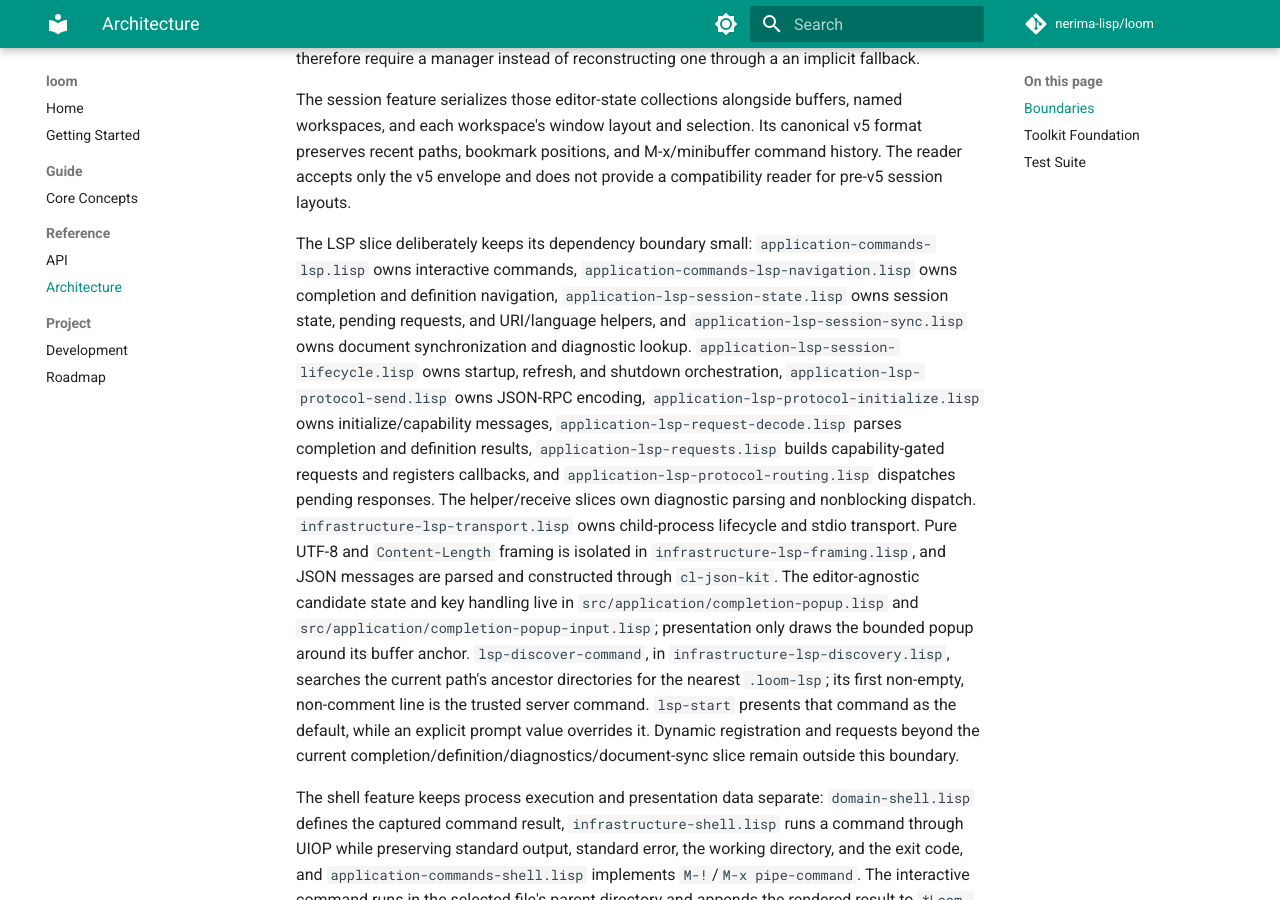
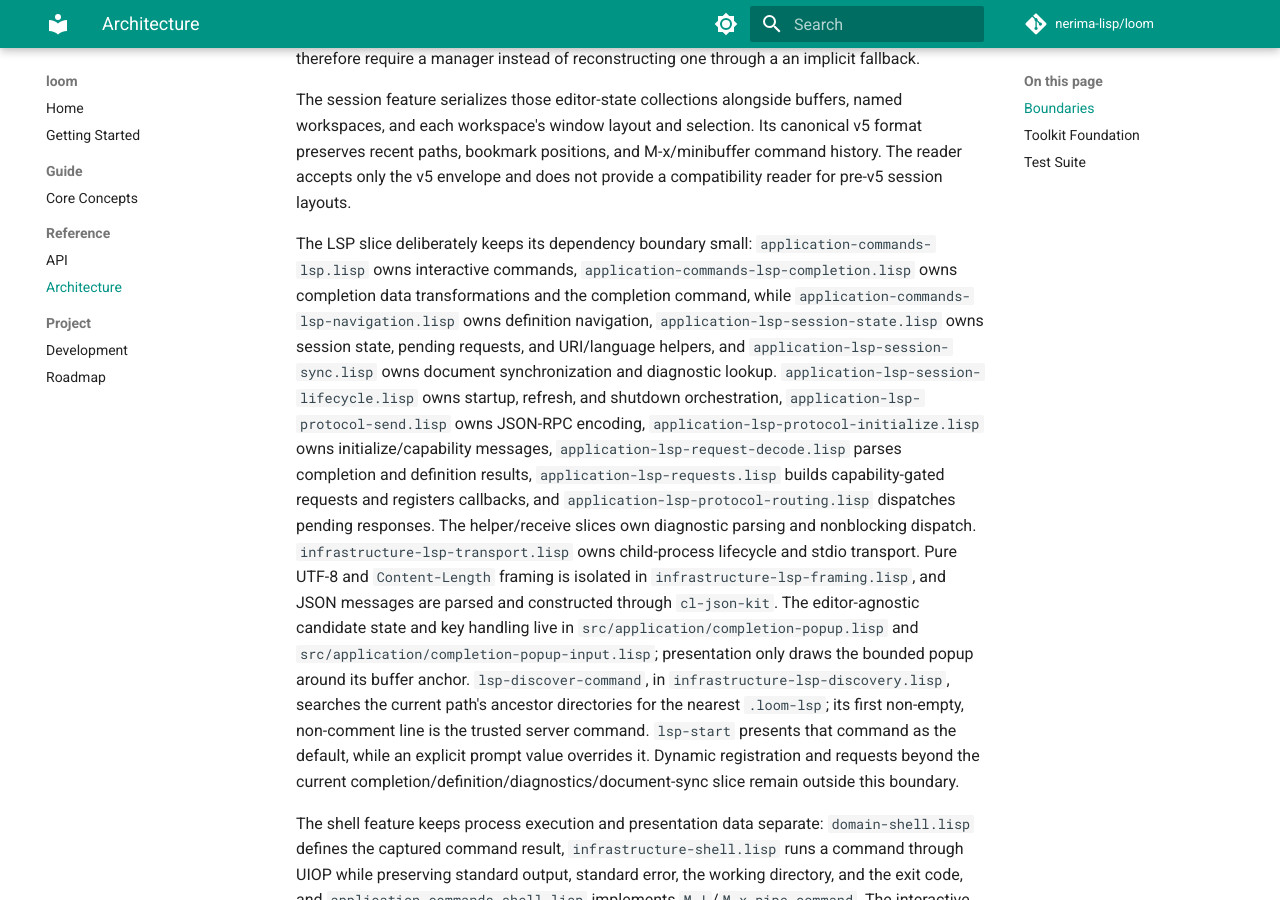
Before and after one commit to nerima-lisp/loom, an MkDocs documentation site: the page built from docs/src/reference/architecture.md, in a window 1280 px wide and 900 px high, scrolled down 1952 px. Built offline with MkDocs 1.6.1 and Material for MkDocs 9.7.7, drawn with Linux system fonts in a browser that asks for light colours; comment, search, counter and statistics services are not loaded.

Commit message:
docs: describe split LSP completion commands

```diff
--- a/docs/src/reference/architecture.md
+++ b/docs/src/reference/architecture.md
@@ -98,8 +98,10 @@ does not provide a compatibility reader for pre-v5 session layouts.
 
 The LSP slice deliberately keeps its dependency boundary small:
 `application-commands-lsp.lisp` owns interactive commands,
-`application-commands-lsp-navigation.lisp` owns completion and definition
-navigation, `application-lsp-session-state.lisp` owns session state,
+`application-commands-lsp-completion.lisp` owns completion data
+transformations and the completion command, while
+`application-commands-lsp-navigation.lisp` owns definition navigation,
+`application-lsp-session-state.lisp` owns session state,
 pending requests, and URI/language helpers, and
 `application-lsp-session-sync.lisp` owns document synchronization and
 diagnostic lookup. `application-lsp-session-lifecycle.lisp` owns startup,
```
